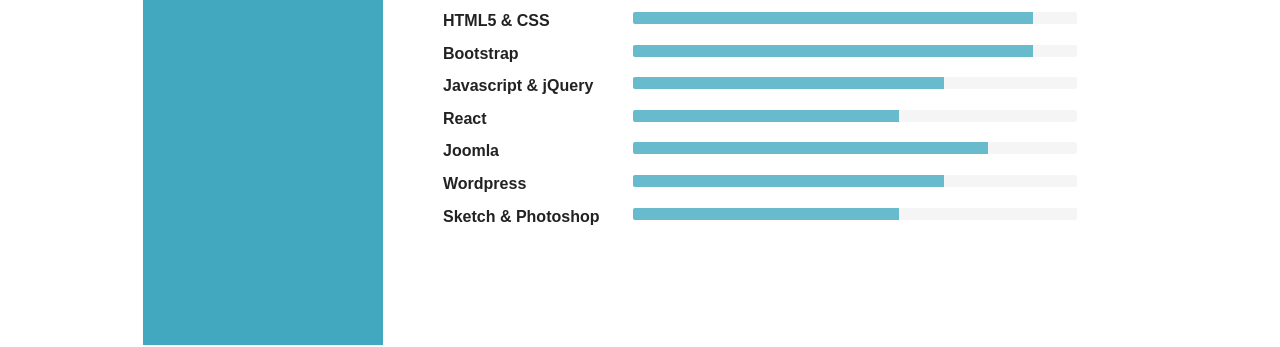
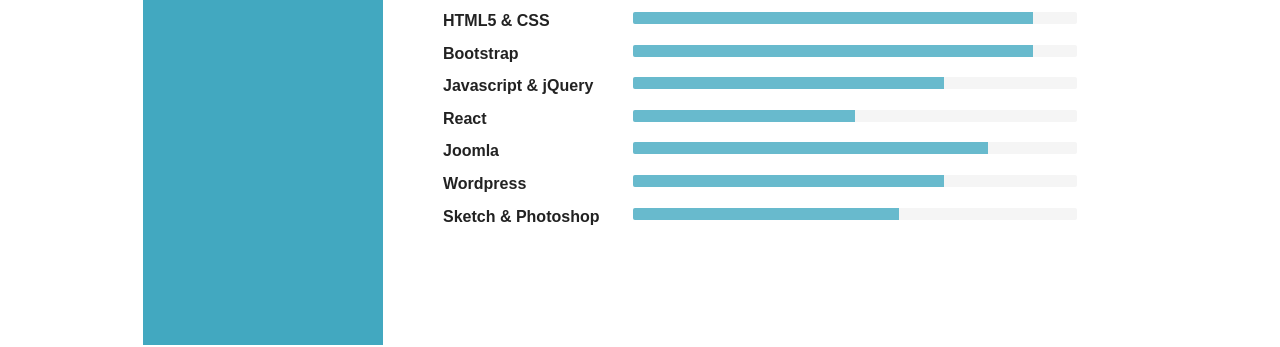
Before and after one commit to nhidev/nhidev.github.io, a Jekyll site: the page built from index.md, in a window 1280 px wide. Shown: the part 1261-1608 px from the top of the page. Built offline with Jekyll 4.4.1, drawn with Linux system fonts in a browser that asks for light colours; nearby versions of some CDN libraries; some web fonts are replaced.

Commit message:
edit content

```diff
--- a/_layouts/home.html
+++ b/_layouts/home.html
@@ -177,7 +177,7 @@
                    <div class="item">
                       <h3 class="level-title">React</h3>
                       <div class="progress level-bar">
-                          <div class="progress-bar theme-progress-bar" role="progressbar" style="width: 60%" aria-valuenow="60" aria-valuemin="0" aria-valuemax="100"></div>
+                          <div class="progress-bar theme-progress-bar" role="progressbar" style="width: 50%" aria-valuenow="50" aria-valuemin="0" aria-valuemax="100"></div>
                       </div>
                   </div><!--//item-->
 
```
